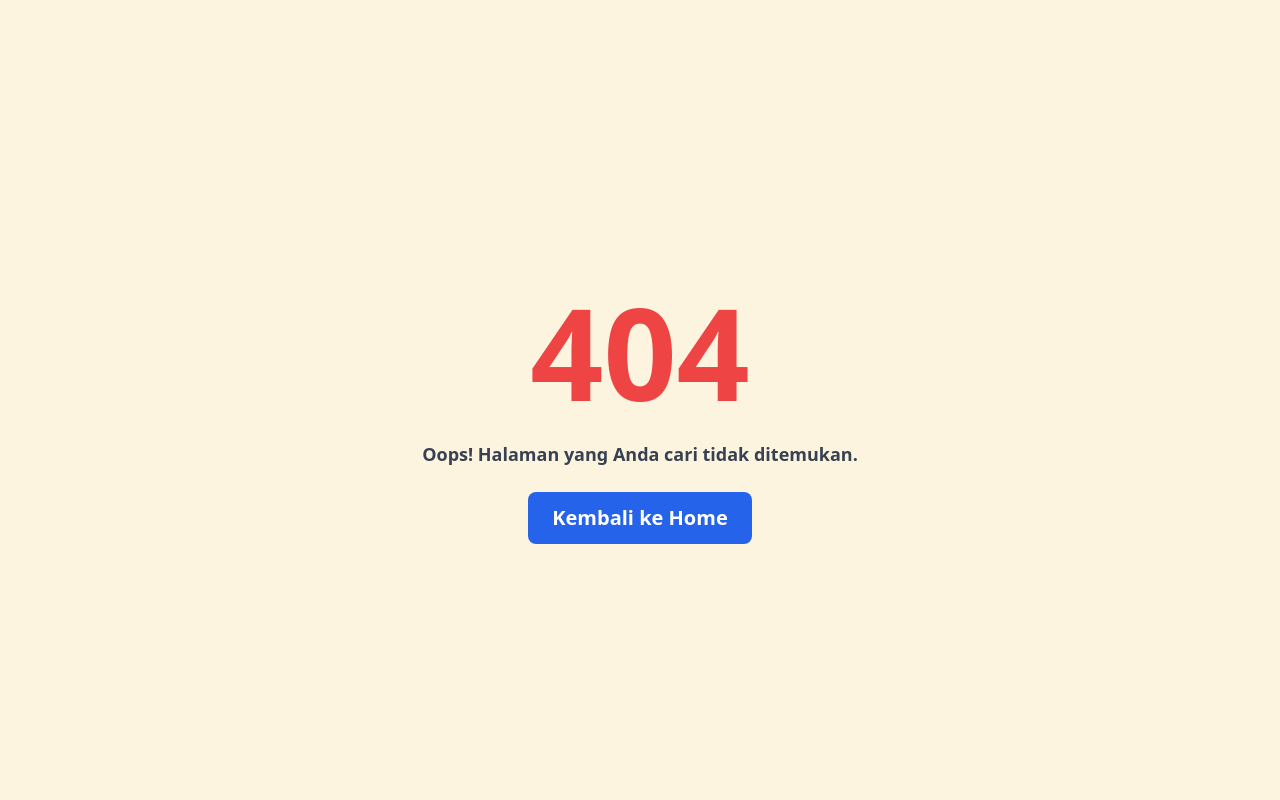
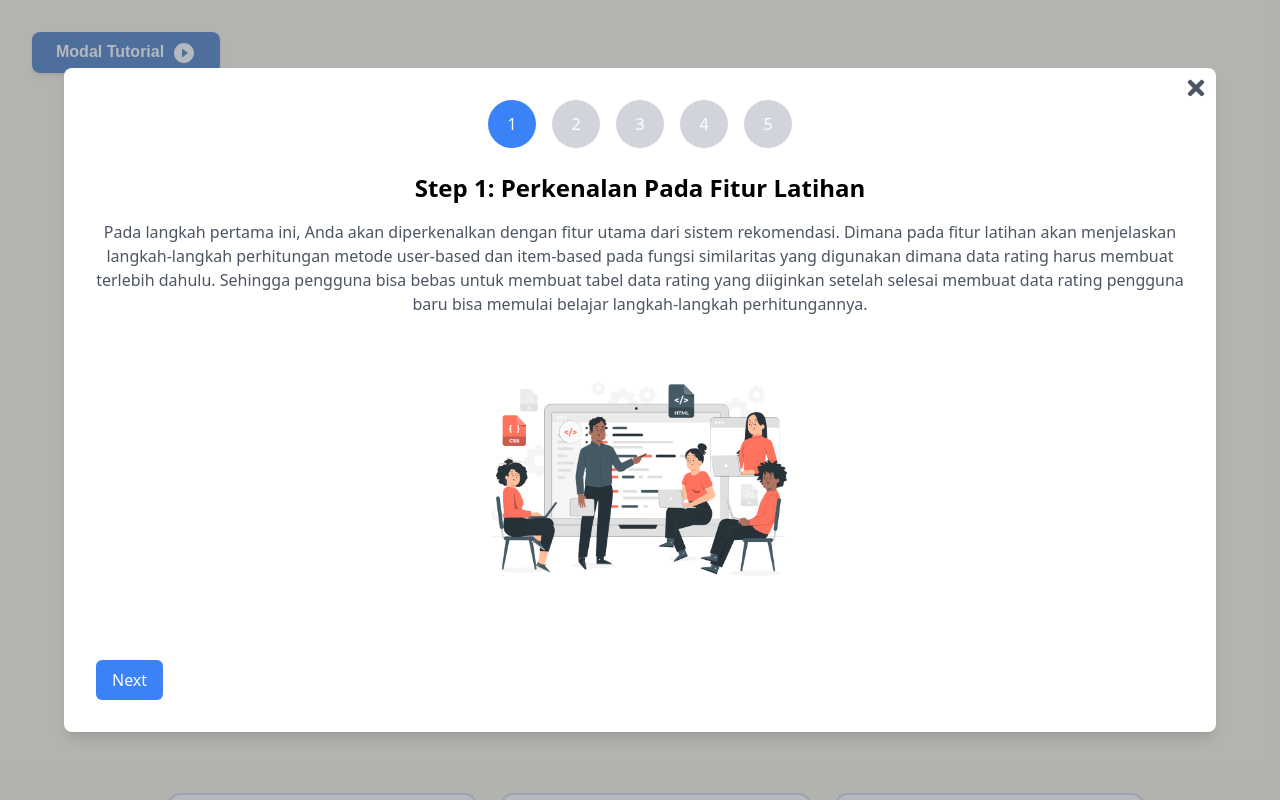
Before and after one commit to Riset-Sistem-Rekomendasi-CF/FrontEndSRP, a React (Create React App) app: page /latihan in a window 1280 px wide. Before the commit this address had no page. Shown: the top 800 px of the page. Built offline with nearby package versions, Linux system fonts and the light colour scheme.

Commit message:
[AddLocalStorageFix]

```diff
--- a/src/App.js
+++ b/src/App.js
@@ -2,7 +2,7 @@ import React from 'react';
 import { BrowserRouter as Router, Route, Routes } from 'react-router-dom';
 import Home from './pages/Home/Home';
 import Tutorial from './pages/Tutorial/Tutorial';
-import Practice from './pages/Practice/Practice';
+import Latihan from './pages/Latihan/Latihan';
 import NotFoundPage from "./pages/ErorrPage/NotFoundPage";
 
 
@@ -15,7 +15,7 @@ function App() {
           <Routes>
             <Route path="/" element={<Home />} />
             <Route path="/tutorial" element={<Tutorial />} />
-            <Route path="/practice" element={<Practice />} />
+            <Route path="/latihan" element={<Latihan />} />
             <Route path="*" element={<NotFoundPage/>}/>
           </Routes>
         </div>
--- a/src/components/MathSimilarity/Measure/Prediction/PredictionMeasure.jsx
+++ b/src/components/MathSimilarity/Measure/Prediction/PredictionMeasure.jsx
@@ -287,7 +287,7 @@ export function PredictionMeasure({ dataRating, opsional, similarity }) {
       (pred) => pred.colIndex
     );
 
-    console.log(itemIndexes); // Menampilkan index item yang dipilih berdasarkan urutan nilai terbesar
+    // console.log(itemIndexes); // Menampilkan index item yang dipilih berdasarkan urutan nilai terbesar
 
     // Mengatur dropdown untuk memilih user
     const handleUserSelectionChange = (e) => {
--- a/src/components/Navigate/Navigator.jsx
+++ b/src/components/Navigate/Navigator.jsx
@@ -1,9 +1,9 @@
 import React from "react";
 import HeaderNavigate from "./HeaderNavigate";
 import ChipNavigate from "./ChipNavigate";
-import HomeIcon from '@mui/icons-material/Home';
-import BookIcon from '@mui/icons-material/Book';
-import EditIcon from '@mui/icons-material/Edit';
+import HomeIcon from "@mui/icons-material/Home";
+import BookIcon from "@mui/icons-material/Book";
+import EditIcon from "@mui/icons-material/Edit";
 
 const Navigator = () => {
   return (
@@ -18,9 +18,7 @@ const Navigator = () => {
         <div className="sm:hidden">
           <HomeIcon />
         </div>
-                <div className="hidden sm:block">
-                    Homepage
-                </div>
+        <div className="hidden sm:block">Homepage</div>
       </ChipNavigate>
 
       {/* Navigasi Tutorial */}
@@ -33,14 +31,12 @@ const Navigator = () => {
         <div className="sm:hidden">
           <BookIcon />
         </div>
-                <div className="hidden sm:block">
-                    Tutorial
-                </div>
+        <div className="hidden sm:block">Tutorial</div>
       </ChipNavigate>
 
       {/* Navigasi Practice */}
       <ChipNavigate
-                href={"/practice"}
+        href={"/latihan"}
         color={"bg-yellow-btn-primary text-white"}
         className="p-3 sm:rounded-full sm:p-4 flex-col items-center transition-all ease-in-out duration-300"
       >
@@ -48,9 +44,7 @@ const Navigator = () => {
         <div className="sm:hidden">
           <EditIcon />
         </div>
-                <div className="hidden sm:block">
-                    Practice
-                </div>
+        <div className="hidden sm:block">Latihan</div>
       </ChipNavigate>
     </HeaderNavigate>
   );
--- a/src/components/table/TableMatrix.jsx
+++ b/src/components/table/TableMatrix.jsx
@@ -1,17 +1,28 @@
 import React, { useState } from "react";
 import { checkEmptyRowOrColumn } from "../../helper/helper";
+import EditNoteIcon from "@mui/icons-material/EditNote";
 
-function InputList({ children, rowIndex, colIndex, change, disabled, onDeleteAttempt, data }) {
+function InputList({
+  children,
+  rowIndex,
+  colIndex,
+  change,
+  disabled,
+  onDeleteAttempt,
+  data,
+}) {
   const handleInputChange = (e) => {
     const value = e.target.value;
-        let dataOnly = data
-        dataOnly[colIndex][rowIndex] = value
-
+    let dataOnly = data;
+    dataOnly[colIndex][rowIndex] = value;
 
     // If it's the last value in a row or column, prevent deletion (only allow changing the value)
     if (checkEmptyRowOrColumn(data) && checkEmptyRowOrColumn(dataOnly)) {
       onDeleteAttempt("Mohon perbaiki data"); // Trigger alert to prevent deletion
-        } else if (/^\d*\.?\d*$/.test(value) && (value === "" || (Number(value) <= 5))) {
+    } else if (
+      /^\d*\.?\d*$/.test(value) &&
+      (value === "" || Number(value) <= 5)
+    ) {
       if (checkEmptyRowOrColumn(dataOnly)) {
         onDeleteAttempt(); // Trigger alert to prevent deletion
       }
@@ -25,13 +36,19 @@ function InputList({ children, rowIndex, colIndex, change, disabled, onDeleteAtt
       placeholder={children}
       onChange={handleInputChange}
       value={children === "?" ? "" : children}
-            className={`w-full px-4 py-2 text-center ${children === "?" ? 'bg-red-200 text-black' : 'bg-transparent text-black'}`}
+      className={`w-full px-4 py-2 text-center ${
+        children === "?" ? "bg-red-200 text-black" : "bg-transparent text-black"
+      }`}
       disabled={disabled}
     />
   );
 }
 
-export default function TableMatrix({ Data, onDataChange, onDescriptionChange }) {
+export default function TableMatrix({
+  Data,
+  onDataChange,
+  onDescriptionChange,
+}) {
   const [data, setData] = useState(Data);
   const [showAlert, setShowAlert] = useState(false); // State to manage modal visibility
   const [alertMessage, setAlertMessage] = useState("");
@@ -54,7 +71,9 @@ export default function TableMatrix({ Data, onDataChange, onDescriptionChange })
     }
   };
 
-    const handleDeleteAttempt = (msg = "Anda tidak dapat menghapus nilai terakhir dalam baris atau kolom.") => {
+  const handleDeleteAttempt = (
+    msg = "Anda tidak dapat menghapus nilai terakhir dalam baris atau kolom."
+  ) => {
     setAlertMessage(msg);
     setShowAlert(true); // Show alert when the user tries to delete a valid value
   };
@@ -66,18 +85,28 @@ export default function TableMatrix({ Data, onDataChange, onDescriptionChange })
 
   return (
     <div className="flex flex-col justify-center">
-            <h1 className='text-2xl font-bold font-poppins py-5 mb-5 underline underline-offset-8 decoration-4 decoration-card_blue_primary'>
+      <h1 className="text-2xl font-bold font-poppins py-5 mb-5 underline underline-offset-8 decoration-4 decoration-card_blue_primary">
         Hasil Tabel Data Matrik <i>Rating</i> Yang Digunakan
       </h1>
+      <h1 className="p-2 font-poppins font-semibold text-red-500 ">
+        <EditNoteIcon className="mr-2" />
+        Semua Cell Dibawah bisa diedit dan diganti
+      </h1>
       <div className="flex flex-col items-center justify-center p-4">
-                <div className="overflow-x-auto w-full"> {/* Pastikan tabel bisa digulir secara horizontal */}
+        <div className="overflow-x-auto w-full">
+          {" "}
+          {/* Pastikan tabel bisa digulir secara horizontal */}
           <table className="min-w-full border-collapse border border-black">
             <thead>
               <tr>
-                                <th className="border border-black px-4 py-2 text-center bg-card_green_primary">U/I</th>
+                <th className="border border-black px-4 py-2 text-center bg-card_green_primary">
+                  U/I
+                </th>
                 {Data[0].map((_, index) => (
-                                    <th key={index}
-                                        className="border border-black px-4 py-2 bg-yellow-btn-primary text-sm sm:text-base">
+                  <th
+                    key={index}
+                    className="border border-black px-4 py-2 bg-yellow-btn-primary text-sm sm:text-base"
+                  >
                     {index + 1}
                   </th>
                 ))}
@@ -86,11 +115,16 @@ export default function TableMatrix({ Data, onDataChange, onDescriptionChange })
             <tbody>
               {Data.map((value, i) => (
                 <tr key={i}>
-                                    <td className="border border-black px-4 py-2 text-center bg-blue-200 text-sm sm:text-base">{i + 1}</td>
+                  <td className="border border-black px-4 py-2 text-center bg-blue-200 text-sm sm:text-base">
+                    {i + 1}
+                  </td>
                   {value.map((value1, j) => (
-                                        <td key={j} className="border border-black text-center text-black bg-transparent">
+                    <td
+                      key={j}
+                      className="border border-black text-center text-black bg-transparent"
+                    >
                       <InputList
-                                                change={e => changeData(i, j, Number(e.target.value))}
+                        change={(e) => changeData(i, j, Number(e.target.value))}
                         onDeleteAttempt={handleDeleteAttempt} // Pass the delete attempt handler
                         data={data}
                         rowIndex={j}
@@ -111,20 +145,18 @@ export default function TableMatrix({ Data, onDataChange, onDescriptionChange })
         <p className="font-bold text-xl ">Keterangan:</p>
         <ul className="flex flex-col sm:flex-row space-x-0 sm:space-x-4 sm:space-y-0 space-y-4">
           <li className="flex items-center">
-                        <div
-                            className="w-10 h-5 bg-red-300 border border-1 border-black mr-2 flex items-center justify-center text-black">
+            <div className="w-10 h-5 bg-red-300 border border-1 border-black mr-2 flex items-center justify-center text-black">
               ?
             </div>
-                        Data <span className='italic mx-1 '>Rating </span> yang tidak diketahui
+            Data <span className="italic mx-1 ">Rating </span> yang tidak
+            diketahui
           </li>
           <li className="flex items-center">
-                        <div
-                            className="w-10 h-5 bg-blue-200 border border-1 border-black mr-2"></div>
+            <div className="w-10 h-5 bg-blue-200 border border-1 border-black mr-2"></div>
             Index <i className="ml-1">User</i>
           </li>
           <li className="flex items-center">
-                        <div
-                            className="w-10 h-5 bg-yellow-btn-primary border border-1 border-black mr-2"></div>
+            <div className="w-10 h-5 bg-yellow-btn-primary border border-1 border-black mr-2"></div>
             Index <i className="ml-1">Item</i>
           </li>
         </ul>
@@ -138,14 +170,13 @@ export default function TableMatrix({ Data, onDataChange, onDescriptionChange })
             <p className="mt-4">{alertMessage}</p>
             <button
               onClick={closeAlert}
-                            className="mt-4 bg-red-500 text-white px-4 py-2 rounded hover:bg-red-700">
+              className="mt-4 bg-red-500 text-white px-4 py-2 rounded hover:bg-red-700"
+            >
               Tutup
             </button>
           </div>
         </div>
       )}
-
-
     </div>
   );
 }
--- a/src/pages/Home/Home.jsx
+++ b/src/pages/Home/Home.jsx
@@ -15,7 +15,7 @@ import alfi from "../../assets/images/alfinur.JPG";
 import dimas from "../../assets/images/Dimas.jpeg";
 import ModalHomeFirst from "../../components/modal/ModalHomeFirst.jsx";
 import PlayCircleFilledWhiteIcon from "@mui/icons-material/PlayCircleFilledWhite";
-import Cookies from "js-cookie";
+// import Cookies from "js-cookie";
 
 const RatingExplanationTable = () => {
   // Data tabel yang berisi nilai dan penjelasan
@@ -153,12 +153,12 @@ const Home = () => {
   useEffect(() => {
     // const hasVisited = localStorage.getItem("hasVisited");
     // const hasVisited = sessionStorage.getItem("hasVisited");
-    const hasVisited = Cookies.get("hasVisited");
+    const hasVisited = localStorage.getItem("hasVisited");
 
     if (!hasVisited) {
       // jika belum pernah dikunjungi, tampilkan modal
       setIsModalOpenHome(true);
-      Cookies.set("hasVisited", "true");
+      localStorage.getItem("hasVisited", "true");
     }
   }, []);
 
@@ -333,7 +333,7 @@ const Home = () => {
           bgColor={"bg-card_blue_primary"}
           Heading={"Tutorial Fungsi Similaritas"}
           buttonName={"Tutorial Sekarang"}
-          anchor={"/Tutorial"}
+          anchor={"/tutorial"}
         >
           {" "}
           Untuk belajar dan memahami cara perhitungan{" "}
@@ -346,7 +346,7 @@ const Home = () => {
           bgColor={"bg-card_green_primary"}
           Heading={"Latihan Fungsi Similaritas"}
           buttonName={"Latihan Sekarang"}
-          anchor={"/practice"}
+          anchor={"/latihan"}
         >
           {" "}
           Untuk eksplorasi dan eksperimen dalam perhitungan{" "}
--- a/src/pages/Practice/Practice.jsx
+++ b/src/pages/Latihan/Latihan.jsx
@@ -29,9 +29,9 @@ import VowelsPana from "../../assets/images/VowelsPna.png";
 import imgWork from "../../assets/images/imgWorkshop.png";
 import GifTut from "../../assets/vidioAsset/tutorialGif.gif";
 import NotificationImportantIcon from "@mui/icons-material/NotificationImportant";
-import Cookies from "js-cookie";
+// import Cookies from "js-cookie";
 
-function Practice() {
+function Latihan() {
   const [isDescriptionVisible, setDescriptionVisible] = useState(false);
 
   const toggleDescription = () => {
@@ -73,13 +73,13 @@ function Practice() {
   const [isModalOpen, setIsModalOpen] = useState(false);
 
   useEffect(() => {
-    const hasVisited = Cookies.get("hasVisited");
+    const hasVisited = localStorage.getItem("hasVisited");
     // const hasVisited = sessionStorage.getItem("hasVisited");
 
     if (!hasVisited) {
       // jika belum pernah dikunjungi, tampilkan modal
       setIsModalOpen(true);
-      Cookies.set("hasVisited", "true");
+      localStorage.setItem("hasVisited", "true");
     }
   }, []);
 
@@ -87,7 +87,7 @@ function Practice() {
 
   const stepsData = [
     {
-      title: "Step 1: Perkenalan Pada Fitur Latihab",
+      title: "Step 1: Perkenalan Pada Fitur Latihan",
       content: (
         <>
           <p>
@@ -315,9 +315,9 @@ function Practice() {
       <Navigator />
 
       <BodyTutorial
-        header={"Practice Fungsi Similaritas"}
+        header={"Latihan Fungsi Similaritas"}
         subheader={
-          "Pada Page Practice pengguna bisa  bereksplorasi dan ingin melakukan" +
+          "Pada Page Latihan pengguna bisa  bereksplorasi dan ingin melakukan" +
           " eksperiment tentang perhitungan Fungsi Similaritas untuk pemahaman yang" +
           " lebih lanjut. "
         }
@@ -521,4 +521,4 @@ function Practice() {
   );
 }
 
-export default Practice;
+export default Latihan;
--- a/src/pages/Tutorial/Tutorial.jsx
+++ b/src/pages/Tutorial/Tutorial.jsx
@@ -29,7 +29,7 @@ import VowelsPana from "../../assets/images/VowelsPna.png";
 import imgWork from "../../assets/images/imgWorkshop.png";
 import GifTut from "../../assets/vidioAsset/tutorialGif.gif";
 import NotificationImportantIcon from "@mui/icons-material/NotificationImportant";
-import Cookies from "js-cookie";
+// import Cookies from "js-cookie";
 
 const Tutorial = () => {
   const [isDescriptionVisible, setDescriptionVisible] = useState(false);
@@ -91,13 +91,13 @@ const Tutorial = () => {
   const [isModalOpen, setIsModalOpen] = useState(false);
 
   useEffect(() => {
-    const hasVisited = Cookies.get("hasVisited");
+    const hasVisited = localStorage.getItem("hasVisited");
     // const hasVisited = sessionStorage.getItem("hasVisited");
 
     if (!hasVisited) {
       // jika belum pernah dikunjungi, tampilkan modal
       setIsModalOpen(true);
-      Cookies.set("hasVisited", "true");
+      localStorage.setItem("hasVisited", "true");
     }
   }, []);
 
```
Lines whose indentation alone changed are shown as unchanged.
